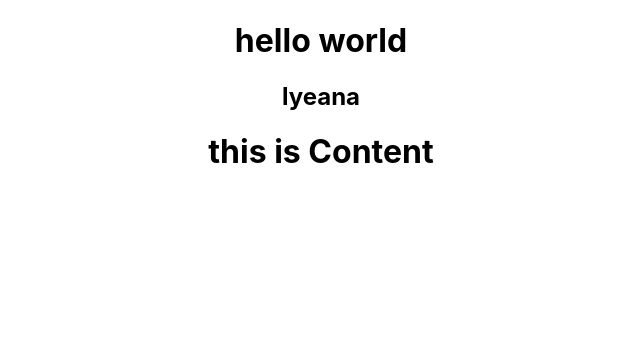
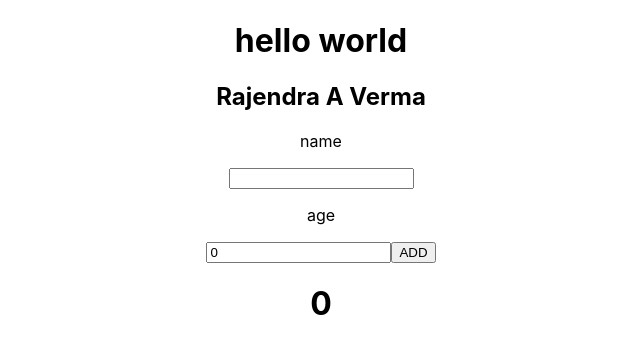
Before and after one commit to RajendraAVerma/simple-react-news-app, a React (Create React App) app: page / in a window 1280 px wide. Shown: the top 354 px of the page, without its empty margins (319-959 px from the left). Built offline with nearby package versions, Linux system fonts and the light colour scheme.

Commit message:
working ...

```diff
--- a/src/content.js
+++ b/src/content.js
@@ -1,9 +1,59 @@
-import React from 'react'
+import React, { useState } from "react";
 
 class Content extends React.Component {
-    render(){
-        return <h1>this is Content</h1>
-    }
+  constructor(props) {
+    super(props);
+    this.state = {
+      name: "",
+      age: 0,
+      list: [],
+    };
+  }
+  render() {
+    return (
+      <div>
+        <div>
+          <p>name</p>
+          <input
+            type="text"
+            value={this.state.name}
+            name="name"
+            onChange={(e) => {
+              this.setState({ name: e.target.value });
+            }}
+          />
+          <p>age</p>
+          <input
+            type="text"
+            value={this.state.age}
+            name="age"
+            onChange={(e) => {
+              this.setState({ age: e.target.value });
+            }}
+          />
+          <button
+            onClick={() => {
+              this.setState({
+                list: this.state.list.concat({
+                  name: this.state.name,
+                  id: Date.now(),
+                }),
+              });
+            }}
+          >
+            ADD
+          </button>
+          <h1>{this.state.name}</h1>
+          <h1>{this.state.age}</h1>
+          <ul>
+            {this.state.list.map((item) => (
+              <p>{item.name}</p>
+            ))}
+          </ul>
+        </div>
+      </div>
+    );
+  }
 }
 
-export default Content
+export default Content;
--- a/src/header.js
+++ b/src/header.js
@@ -1,7 +1,7 @@
 export default function Header() {
   return (
     <div>
-      <h2>lyeana</h2>
+      <h2>Rajendra A Verma</h2>
     </div>
   );
 }
```
Also changed, not shown: src/news.js (added, +17 -0 lines).
